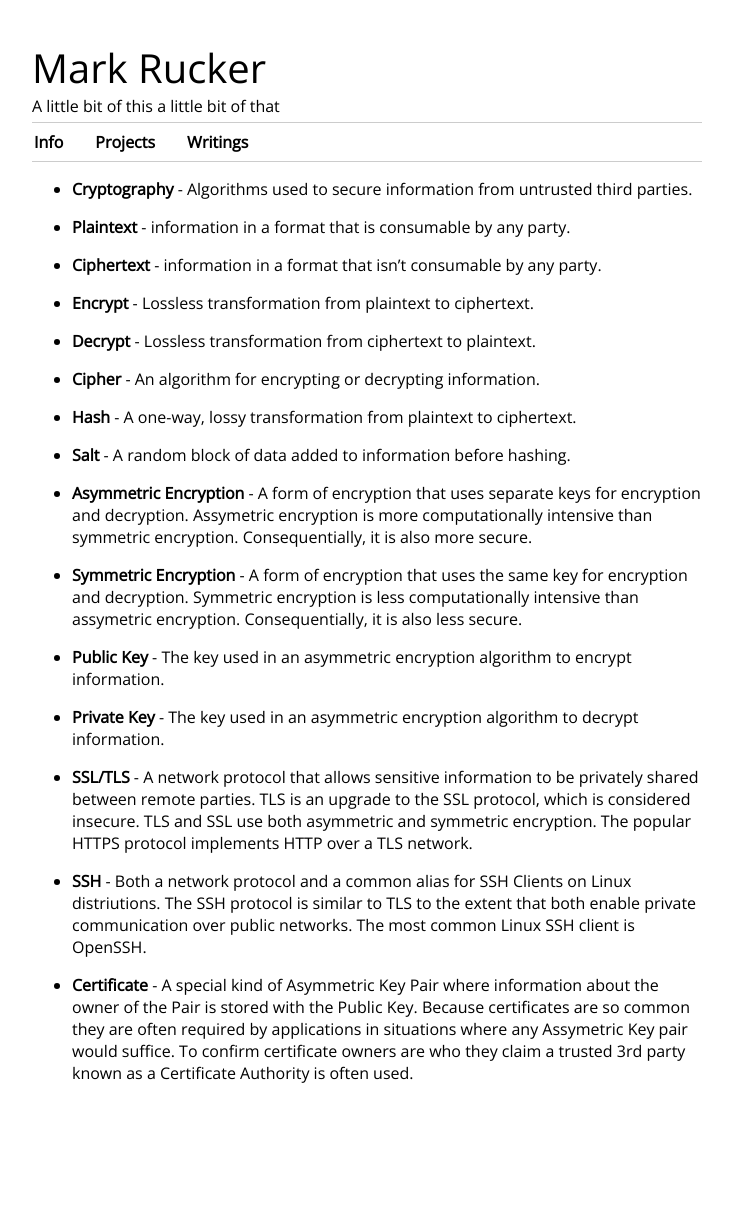
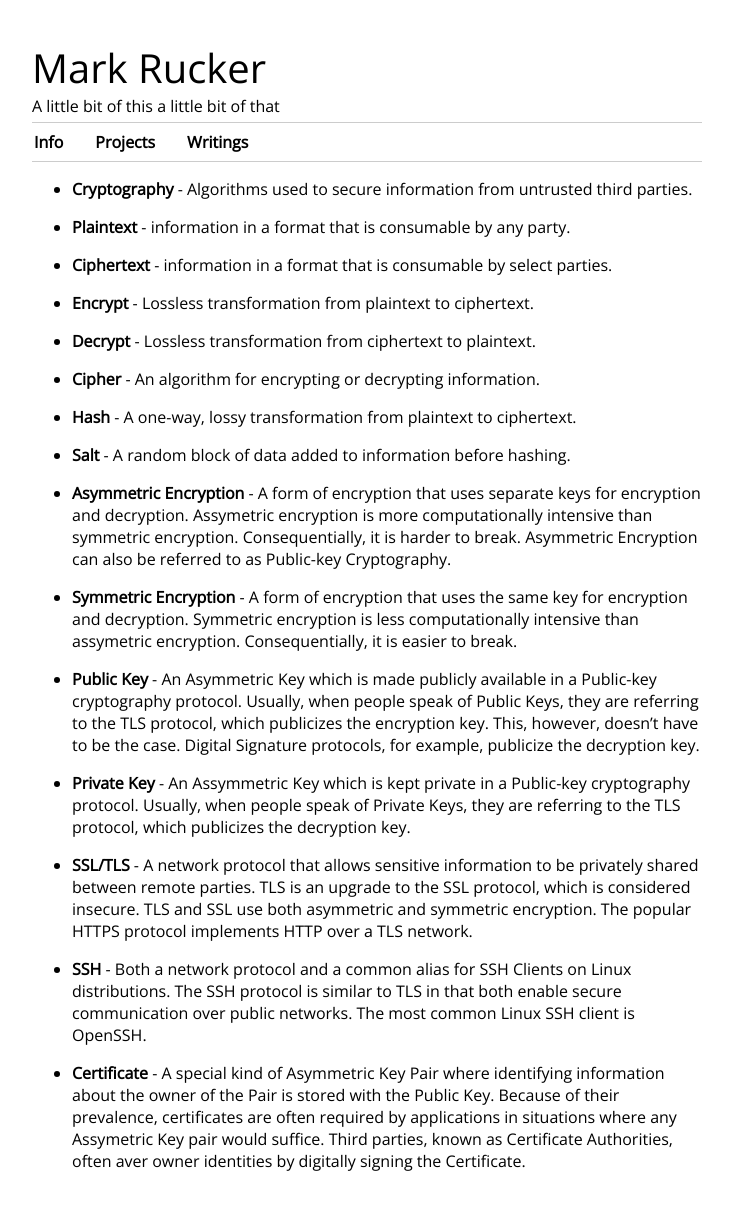
Before and after one commit to mrucker/mrucker.github.io, a Jekyll site: the page built from _posts/2015-09-12-Use-Your-Words:-Cryptography-Edition.md, in a window 1280 px wide. Shown: the whole page, without its empty margins (273-1004 px from the left). Built offline with Jekyll 4.4.1, drawn with Linux system fonts in a browser that asks for light colours; nearby versions of some CDN libraries; before the commit the page ends 1140 px from its top, so only the background shows below that.

Commit message:
Adding information to my security definitions.

```diff
--- a/_posts/2015-09-12-Use-Your-Words:-Cryptography-Edition.md
+++ b/_posts/2015-09-12-Use-Your-Words:-Cryptography-Edition.md
@@ -5,7 +5,7 @@ layout: post
 
 * **Plaintext** - information in a format that is consumable by any party.
 
-* **Ciphertext** - information in a format that isn't consumable by any party.
+* **Ciphertext** - information in a format that is consumable by select parties.
 
 * **Encrypt** - Lossless transformation from plaintext to ciphertext.
 
@@ -17,16 +17,16 @@ layout: post
 
 * **Salt** - A random block of data added to information before hashing.
 
-* **Asymmetric Encryption** - A form of encryption that uses separate keys for encryption and decryption. Assymetric encryption is more computationally intensive than symmetric encryption. Consequentially, it is also more secure.
+* **Asymmetric Encryption** - A form of encryption that uses separate keys for encryption and decryption. Assymetric encryption is more computationally intensive than symmetric encryption. Consequentially, it is harder to break. Asymmetric Encryption can also be referred to as Public-key Cryptography.
 
-* **Symmetric Encryption** - A form of encryption that uses the same key for encryption and decryption. Symmetric encryption is less computationally intensive than assymetric encryption. Consequentially, it is also less secure.
+* **Symmetric Encryption** - A form of encryption that uses the same key for encryption and decryption. Symmetric encryption is less computationally intensive than assymetric encryption. Consequentially, it is easier to break.
 
-* **Public Key** - The key used in an asymmetric encryption algorithm to encrypt information.
+* **Public Key** - An Asymmetric Key which is made publicly available in a Public-key cryptography protocol. Usually, when people speak of Public Keys, they are referring to the TLS protocol, which publicizes the encryption key. This, however, doesn't have to be the case. Digital Signature protocols, for example, publicize the decryption key.
 
-* **Private Key** - The key used in an asymmetric encryption algorithm to decrypt information.
+* **Private Key** - An Assymmetric Key which is kept private in a Public-key cryptography protocol. Usually, when people speak of Private Keys, they are referring to the TLS protocol, which publicizes the decryption key.
 
 * **SSL/TLS** - A network protocol that allows sensitive information to be privately shared between remote parties. TLS is an upgrade to the SSL protocol, which is considered insecure. TLS and SSL use both asymmetric and symmetric encryption. The popular HTTPS protocol implements HTTP over a TLS network.
 
-* **SSH** - Both a network protocol and a common alias for SSH Clients on Linux distriutions. The SSH protocol is similar to TLS to the extent that both enable private communication over public networks. The most common Linux SSH client is OpenSSH.
+* **SSH** - Both a network protocol and a common alias for SSH Clients on Linux distributions. The SSH protocol is similar to TLS in that both enable secure communication over public networks. The most common Linux SSH client is OpenSSH.
 
-* **Certificate** - A special kind of Asymmetric Key Pair where information about the owner of the Pair is stored with the Public Key. Because certificates are so common they are often required by applications in situations where any Assymetric Key pair would suffice. To confirm certificate owners are who they claim a trusted 3rd party known as a Certificate Authority is often used.
+* **Certificate** - A special kind of Asymmetric Key Pair where identifying information about the owner of the Pair is stored with the Public Key. Because of their prevalence, certificates are often required by applications in situations where any Assymetric Key pair would suffice. Third parties, known as Certificate Authorities, often aver owner identities by digitally signing the Certificate.
```
